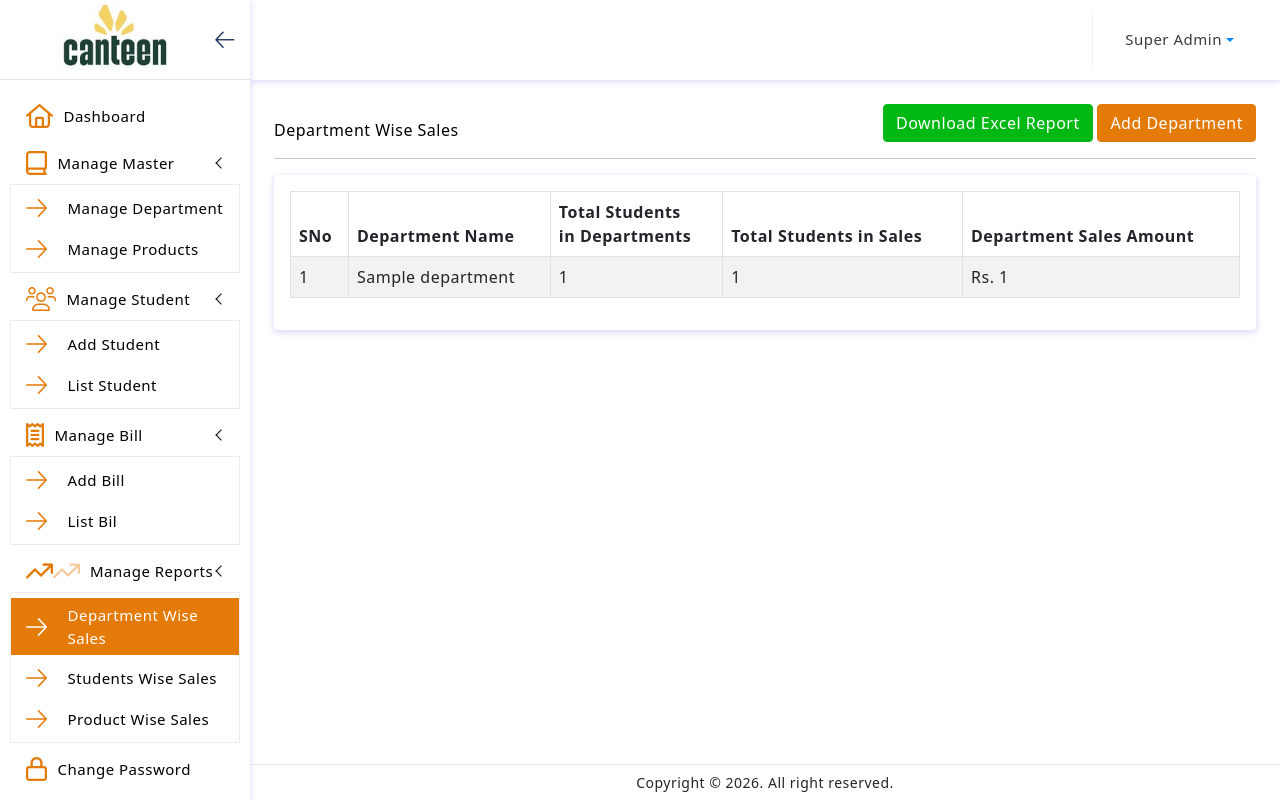
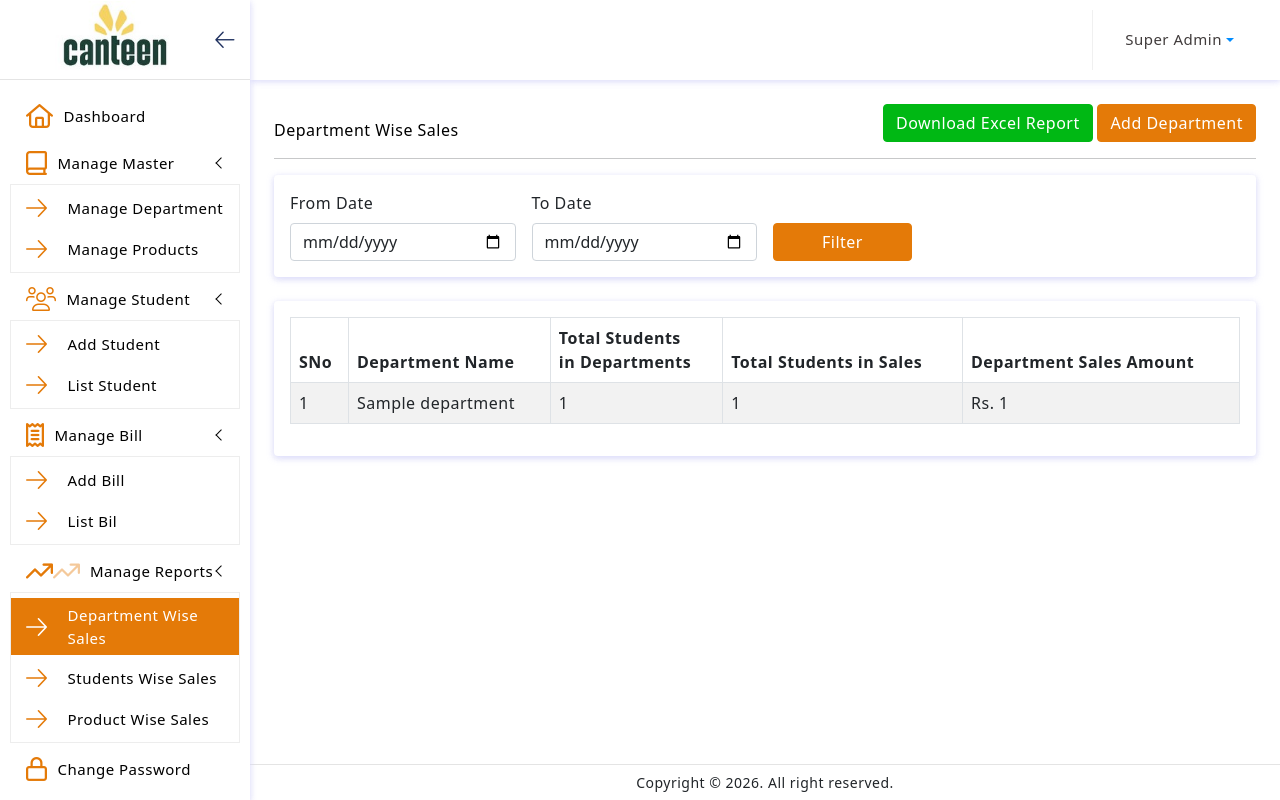
Before and after one commit to piere05/canteen-crm, a Django app: page /department-sales/ in a window 1280 px wide. Run offline with Django 5.2, Linux system fonts and the light colour scheme; tables that the repository leaves empty hold one stand-in row (values such as "Sample post"); some libraries are stand-ins or nearby versions.

Commit message:
day final commit

```diff
--- a/users/templates/department-sales.html
+++ b/users/templates/department-sales.html
@@ -56,7 +56,37 @@
 <hr />
 
 
+
+
+
 {% if department_data %}
+
+
+
+<div class="card p-5">
+<div class="row g-3">
+<div class="col-md-3">
+<label class="form-label">From Date</label>
+<input type="date" id="fromdate" name="fromdate"  class="form-control"
+value=""  placeholder="fromdate" required>
+</div>
+
+
+<div class="col-md-3">
+<label class="form-label">To Date</label>
+<input type="date" id="todate" name="todate"  class="form-control"
+value=""  placeholder="todate" required>
+</div>
+
+
+<div class="col-md-3 align-self-end">
+<input type="submit" name="Submit" class="btn btn-primary px-5"
+value="Filter">
+
+</div>
+</div>
+</div>
+
 
 <div class="card">
     <div class="card-body">
```
Also changed, not shown: canteen_crm/settings.py (+8 -3 lines), 1 other file.
